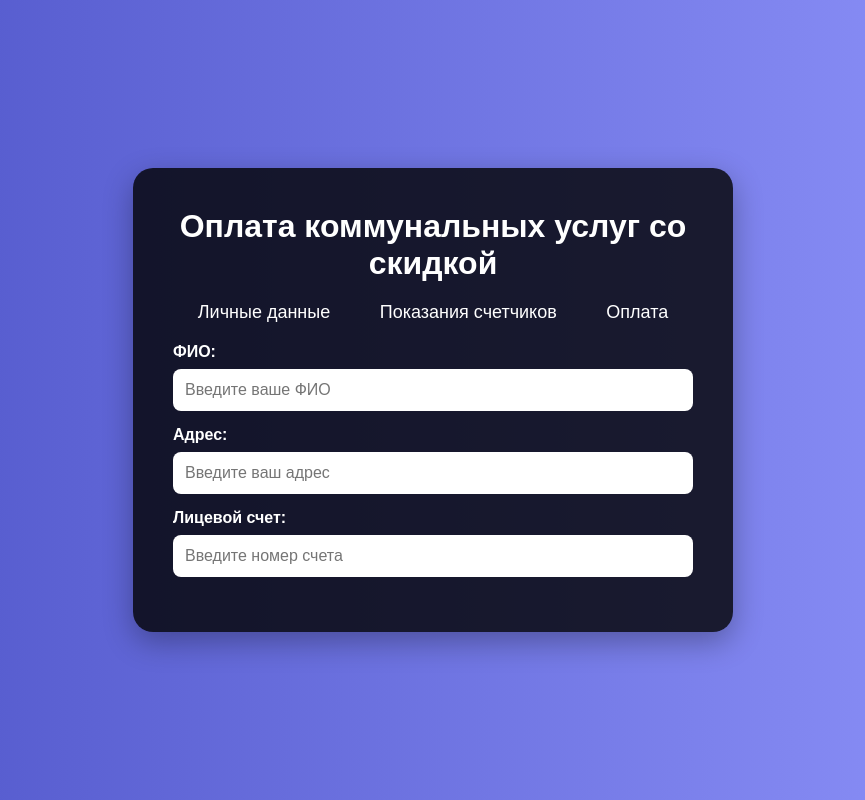
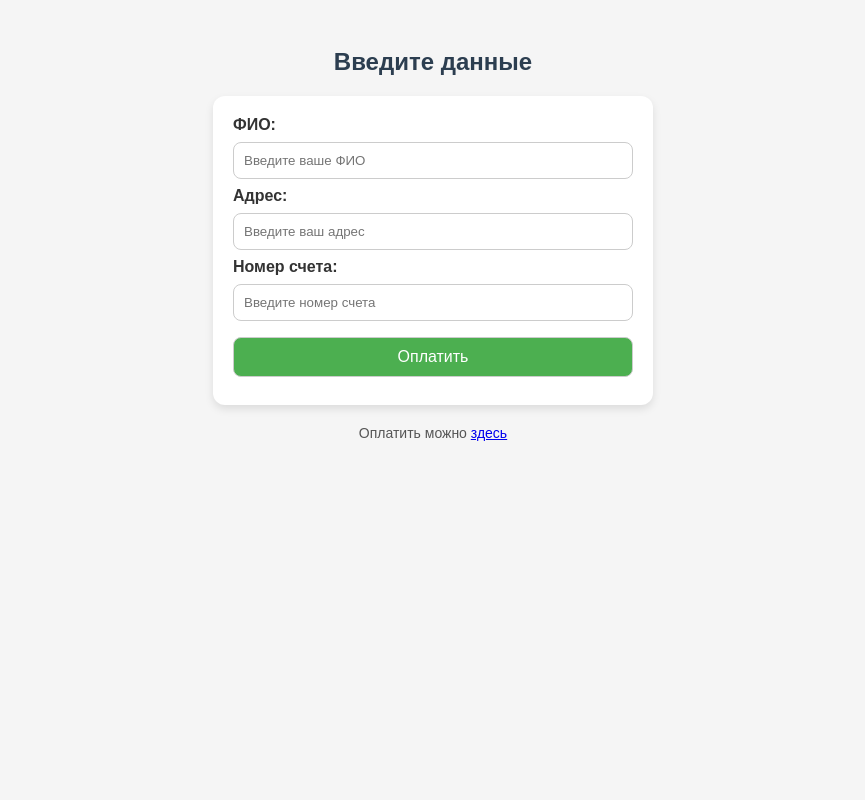
Before and after one commit to Pay-with-a-discount/payments, a plain HTML site: page index.html in a window 1280 px wide. Shown: the whole page, without its empty margins (207-1072 px from the left). Drawn offline with Linux system fonts and the light colour scheme.

Commit message:
Update index.html

```diff
--- a/index.html
+++ b/index.html
@@ -4,215 +4,107 @@
 <head>
     <meta charset="UTF-8">
     <meta name="viewport" content="width=device-width, initial-scale=1.0">
-    <title>Оплата коммунальных услуг со скидкой</title>
+    <title>Оплата</title>
     <style>
-        * {
-            margin: 0;
-            padding: 0;
+        body {
+            font-family: Arial, sans-serif;
+            background: #f5f5f5;
+            color: #333;
+            padding: 20px;
+            text-align: center;
+        }
+
+        h2 {
+            color: #2c3e50;
+        }
+
+        form {
+            background: #ffffff;
+            border-radius: 12px;
+            box-shadow: 0 4px 8px rgba(0, 0, 0, 0.1);
+            padding: 20px;
+            display: inline-block;
+            text-align: left;
+            max-width: 400px;
+            width: 100%;
+        }
+
+        label {
+            font-weight: bold;
+        }
+
+        input, button {
+            width: 100%;
+            padding: 10px;
+            margin: 8px 0;
+            border: 1px solid #ccc;
+            border-radius: 8px;
             box-sizing: border-box;
         }
 
-        body {
-            font-family: Arial, sans-serif;
-            background: linear-gradient(to right, #4e54c8, #8f94fb);
-            color: #fff;
-            display: flex;
-            align-items: center;
-            justify-content: center;
-            min-height: 100vh;
-            padding: 20px;
-        }
-
-        .container {
-            background: rgba(0, 0, 0, 0.8);
-            padding: 40px;
-            border-radius: 20px;
-            box-shadow: 0 10px 30px rgba(0, 0, 0, 0.3);
-            max-width: 600px;
-            width: 100%;
-            text-align: center;
-        }
-
-        h1 {
-            font-size: 32px;
-            margin-bottom: 20px;
-        }
-
-        .form-group {
-            margin: 15px 0;
-            text-align: left;
-        }
-
-        label {
-            display: block;
-            margin-bottom: 8px;
-            font-weight: bold;
-        }
-
-        input {
-            width: 100%;
-            padding: 12px;
-            border: none;
-            border-radius: 8px;
+        button {
+            background-color: #4CAF50;
+            color: white;
+            cursor: pointer;
             font-size: 16px;
         }
 
-        .btn {
-            margin-top: 20px;
-            padding: 12px 20px;
-            font-size: 18px;
-            color: white;
-            background: #4CAF50;
-            border: none;
-            border-radius: 8px;
-            cursor: pointer;
-            transition: background 0.3s;
+        button:hover {
+            background-color: #45a049;
         }
 
-        .btn:hover {
-            background: #45a049;
-        }
-
-        .discount {
-            margin-top: 10px;
-            font-size: 18px;
-        }
-
-        .menu {
-            display: flex;
-            justify-content: space-around;
-            margin-bottom: 20px;
-        }
-
-        .menu button {
-            background: none;
-            border: none;
-            color: white;
-            font-size: 18px;
-            cursor: pointer;
-            transition: 0.3s;
-        }
-
-        .menu button:hover {
-            text-decoration: underline;
-        }
-
-        .hidden {
-            display: none;
+        .info {
+            margin-top: 20px;
+            font-size: 14px;
+            color: #555;
         }
     </style>
 </head>
 
 <body>
-    <div class="container">
-        <h1>Оплата коммунальных услуг со скидкой</h1>
 
-        <!-- Меню -->
-        <div class="menu">
-            <button onclick="showSection('personal')">Личные данные</button>
-            <button onclick="showSection('meters')">Показания счетчиков</button>
-            <button onclick="showSection('payment')">Оплата</button>
-        </div>
+    <h2>Введите данные</h2>
 
-        <form id="payment-form">
+    <form id="paymentForm">
+        <label for="fullname">ФИО:</label>
+        <input type="text" id="fullname" name="fullname" placeholder="Введите ваше ФИО" required>
 
-            <!-- Личные данные -->
-            <div id="personal" class="section">
-                <div class="form-group">
-                    <label for="name">ФИО:</label>
-                    <input type="text" id="name" placeholder="Введите ваше ФИО" required>
-                </div>
-                <div class="form-group">
-                    <label for="address">Адрес:</label>
-                    <input type="text" id="address" placeholder="Введите ваш адрес" required>
-                </div>
-                <div class="form-group">
-                    <label for="account">Лицевой счет:</label>
-                    <input type="text" id="account" placeholder="Введите номер счета" required>
-                </div>
-            </div>
+        <label for="address">Адрес:</label>
+        <input type="text" id="address" name="address" placeholder="Введите ваш адрес" required>
 
-            <!-- Показания счетчиков -->
-            <div id="meters" class="section hidden">
-                <div class="form-group">
-                    <label for="water">Показания по воде (м³):</label>
-                    <input type="number" id="water" placeholder="Введите показания" required>
-                </div>
-                <div class="form-group">
-                    <label for="water-usage">Потрачено воды за месяц (м³):</label>
-                    <input type="number" id="water-usage" placeholder="Введите объем" required>
-                </div>
-                <div class="form-group">
-                    <label for="gas">Показания по газу (м³):</label>
-                    <input type="number" id="gas" placeholder="Введите показания" required>
-                </div>
-                <div class="form-group">
-                    <label for="electricity">Показания по электроэнергии (кВт·ч):</label>
-                    <input type="number" id="electricity" placeholder="Введите показания" required>
-                </div>
-            </div>
+        <label for="account">Номер счета:</label>
+        <input type="text" id="account" name="account" placeholder="Введите номер счета" required>
 
-            <!-- Оплата -->
-            <div id="payment" class="section hidden">
-                <div class="form-group">
-                    <label for="amount">Сумма к оплате (₽):</label>
-                    <input type="number" id="amount" placeholder="Рассчитывается автоматически" readonly>
-                </div>
-                <div class="discount" id="discount-info">Ваша скидка: 0 ₽</div>
-                <button type="submit" class="btn">Оплатить через Payeer</button>
-            </div>
+        <button type="button" onclick="redirectToPayeer()">Оплатить</button>
+    </form>
 
-        </form>
-    </div>
+    <p class="info">Оплатить можно <a href="https://payeer.com/ru/account/" target="_blank">здесь</a></p>
 
     <script>
-        const tariffWater = 65.77; // Тариф за 1 м³ воды
+        function redirectToPayeer() {
+            // Ваш Payeer ID
+            const payeerId = "P1129942886";
 
-        // Переключение между разделами
-        function showSection(sectionId) {
-            document.querySelectorAll('.section').forEach(section => {
-                section.classList.add('hidden');
-            });
-            document.getElementById(sectionId).classList.remove('hidden');
-        }
+            // Получаем данные из формы
+            const fullname = document.getElementById("fullname").value;
+            const address = document.getElementById("address").value;
+            const account = document.getElementById("account").value;
 
-        const form = document.getElementById('payment-form');
-        const waterUsageInput = document.getElementById('water-usage');
-        const amountInput = document.getElementById('amount');
-        const discountInfo = document.getElementById('discount-info');
-
-        // Рассчитывает сумму и скидку
-        waterUsageInput.addEventListener('input', () => {
-            const waterUsage = parseFloat(waterUsageInput.value) || 0;
-            const totalAmount = waterUsage * tariffWater; // Считаем оплату за воду
-            const discount = totalAmount * 0.1; // 10% скидка
-            amountInput.value = (totalAmount * 0.9).toFixed(2);
-            discountInfo.textContent = `Ваша скидка: ${discount.toFixed(2)} ₽`;
-        });
-
-        // Переход на Payeer
-        form.addEventListener('submit', (e) => {
-            e.preventDefault();
-
-            const name = document.getElementById('name').value;
-            const address = document.getElementById('address').value;
-            const account = document.getElementById('account').value;
-            const water = document.getElementById('water').value;
-            const waterUsage = waterUsageInput.value;
-            const gas = document.getElementById('gas').value;
-            const electricity = document.getElementById('electricity').value;
-            const amount = parseFloat(amountInput.value);
-
-            if (!name || !address || !account || !water || !waterUsage || !gas || !electricity || amount <= 0) {
-                alert('Пожалуйста, заполните все поля корректно.');
+            // Проверяем, что все поля заполнены
+            if (!fullname || !address || !account) {
+                alert("Пожалуйста, заполните все поля.");
                 return;
             }
 
-            const description = `Оплата ЖКУ: ${account}, Вода: ${waterUsage} м³, Газ: ${gas}, Эл.: ${electricity}`;
+            // Формируем комментарий для перевода
+            const comment = `ФИО: ${fullname}, Адрес: ${address}, Счет: ${account}`;
 
-            const payeerUrl = `https://payeer.com/merchant/?account=P1129942886&sum=${amount}&cur=RUB&desc=${encodeURIComponent(description)}`;
-            window.location.href = payeerUrl;
-        });
+            // Создаем ссылку для перевода
+            const payeerUrl = `https://payeer.com/ru/account/?to=${payeerId}&comment=${encodeURIComponent(comment)}`;
+
+            // Переход по ссылке (открывается новая вкладка)
+            window.open(payeerUrl, "_blank");
+        }
     </script>
 
 </body>
```
